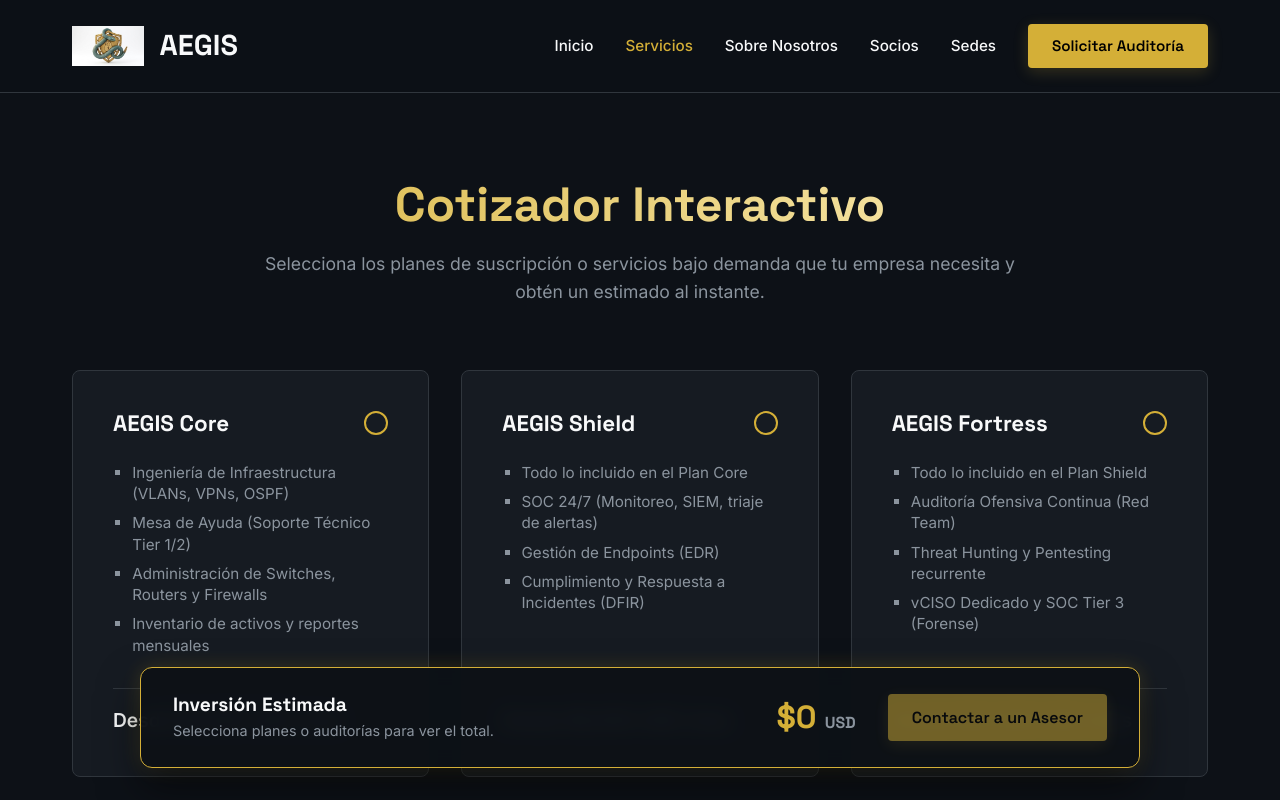
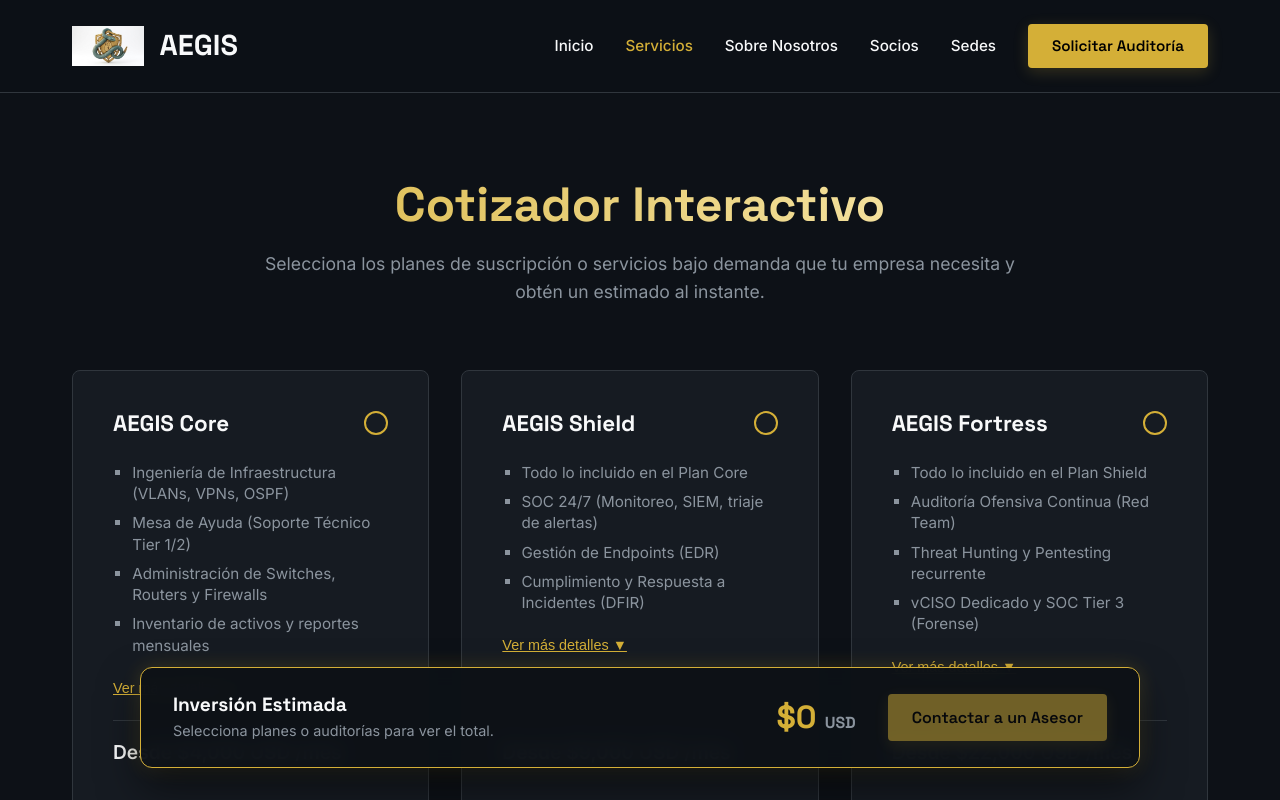
Before and after one commit to nilyerrr/Documentacion---Aegis-Solutions, a React (Vite) app in the folder Proyecto Final - Empresa 1/website/: page /servicios in a window 1280 px wide. Shown: the top 800 px of the page. Built offline with nearby package versions, Linux system fonts and the light colour scheme.

Commit message:
vault backup: 2026-08-14 23:20:49

```diff
--- a/Proyecto Final - Empresa 1/website/src/components/Services.jsx
+++ b/Proyecto Final - Empresa 1/website/src/components/Services.jsx
@@ -12,7 +12,13 @@
       'Mesa de Ayuda (Soporte Técnico Tier 1/2)',
       'Administración de Switches, Routers y Firewalls',
       'Inventario de activos y reportes mensuales'
-    ]
+    ],
+    details: {
+      positioning: 'Infraestructura de red confiable sin monitoreo de seguridad 24/7. Para empresas que necesitan estabilidad operativa pero no manejan datos altamente regulados.',
+      idealClient: 'Retail, manufactura, logística',
+      employees: '50–200 empleados',
+      notIncluded: ['Monitoreo de seguridad 24/7', 'Análisis de malware', 'Gestión de endpoints (EDR)', 'Cumplimiento normativo']
+    }
   },
   {
     id: 'shield',
@@ -24,7 +30,13 @@
       'SOC 24/7 (Monitoreo, SIEM, triaje de alertas)',
       'Gestión de Endpoints (EDR)',
       'Cumplimiento y Respuesta a Incidentes (DFIR)'
-    ]
+    ],
+    details: {
+      positioning: 'El estándar de la industria. SOC 24/7 + infraestructura completa. Para empresas reguladas (HIPAA, ISO 27001, PCI-DSS) que necesitan monitoreo constante y respuesta a incidentes.',
+      idealClient: 'Salud, finanzas, gobierno',
+      employees: '100–500 empleados',
+      notIncluded: ['Auditoría ofensiva / Red Team', 'Pentesting recurrente', 'Threat Hunting proactivo', 'vCISO dedicado']
+    }
   },
   {
     id: 'fortress',
@@ -36,7 +48,13 @@
       'Auditoría Ofensiva Continua (Red Team)',
       'Threat Hunting y Pentesting recurrente',
       'vCISO Dedicado y SOC Tier 3 (Forense)'
-    ]
+    ],
+    details: {
+      positioning: 'Protección absoluta. Sustituye por completo a un departamento interno de ciberseguridad. Para organizaciones con alta exposición de riesgo y requisitos de cumplimiento estrictos.',
+      idealClient: 'Bancos, multinacionales, data centers',
+      employees: '300–1,000+ empleados',
+      notIncluded: []
+    }
   },
   {
     id: 'od1',
@@ -48,7 +66,13 @@
       'Pruebas de aplicaciones web',
       'Reporte detallado con CVSS scoring',
       'Proyecto bajo demanda (2-4 semanas)'
-    ]
+    ],
+    details: {
+      positioning: 'Evaluación exhaustiva para descubrir vulnerabilidades en tu entorno actual antes de que sean explotadas.',
+      idealClient: 'Empresas que van a lanzar un nuevo producto o requieren cumplir con normativas anuales',
+      employees: 'Cualquier tamaño',
+      notIncluded: []
+    }
   },
   {
     id: 'od2',
@@ -60,7 +84,13 @@
       'Evaluación de vector de entrada',
       'Prueba de movimiento lateral y exfiltración',
       'Proyecto bajo demanda (3-6 semanas)'
-    ]
+    ],
+    details: {
+      positioning: 'Simulación de adversarios reales (APT). Evaluamos no solo la tecnología, sino las personas y los procesos defensivos (SOC).',
+      idealClient: 'Empresas maduras con un SOC establecido que desean poner a prueba sus capacidades de detección',
+      employees: 'Cualquier tamaño',
+      notIncluded: []
+    }
   },
   {
     id: 'od3',
@@ -72,12 +102,19 @@
       'Evaluación de brechas (Gap Analysis)',
       'Diseño de políticas de seguridad',
       'Preparación integral para certificación'
-    ]
+    ],
+    details: {
+      positioning: 'Acompañamiento especializado para estructurar los procesos de la empresa y lograr certificaciones internacionales de seguridad.',
+      idealClient: 'Instituciones financieras, salud, o empresas buscando expandirse a mercados internacionales',
+      employees: 'Cualquier tamaño',
+      notIncluded: ['Auditoría final de certificación (debe hacerla un tercero independiente)']
+    }
   }
 ];
 
 const Services = () => {
   const [selectedServices, setSelectedServices] = useState([]);
+  const [expandedServices, setExpandedServices] = useState([]);
   const navigate = useNavigate();
 
   const toggleService = (id) => {
@@ -85,6 +122,15 @@
       setSelectedServices(selectedServices.filter(s => s !== id));
     } else {
       setSelectedServices([...selectedServices, id]);
+    }
+  };
+
+  const toggleExpand = (e, id) => {
+    e.stopPropagation();
+    if (expandedServices.includes(id)) {
+      setExpandedServices(expandedServices.filter(s => s !== id));
+    } else {
+      setExpandedServices([...expandedServices, id]);
     }
   };
 
@@ -110,6 +156,8 @@
         <div className="grid grid-cols-3" style={{ marginBottom: '3rem', alignItems: 'stretch' }}>
           {servicesList.map((service) => {
             const isSelected = selectedServices.includes(service.id);
+            const isExpanded = expandedServices.includes(service.id);
+
             return (
               <div
                 key={service.id}
@@ -122,7 +170,8 @@
                   transform: isSelected ? 'translateY(-5px)' : 'none',
                   boxShadow: isSelected ? '0 10px 30px rgba(212, 175, 55, 0.15)' : 'none',
                   display: 'flex',
-                  flexDirection: 'column'
+                  flexDirection: 'column',
+                  transition: 'all 0.3s ease'
                 }}
               >
                 <div style={{ display: 'flex', justifyContent: 'space-between', alignItems: 'flex-start', marginBottom: '1.5rem' }}>
@@ -143,14 +192,45 @@
                   paddingLeft: '1.2rem',
                   color: 'var(--text-muted)',
                   fontSize: '0.95rem',
-                  marginBottom: '1.5rem',
-                  flexGrow: 1,
+                  marginBottom: '1rem',
                   listStyleType: 'square'
                 }}>
                   {service.features.map((feat, idx) => (
                     <li key={idx} style={{ marginBottom: '0.5rem', lineHeight: '1.4' }}>{feat}</li>
                   ))}
                 </ul>
+
+                <button
+                  onClick={(e) => toggleExpand(e, service.id)}
+                  style={{
+                    background: 'transparent', border: 'none', color: 'var(--primary)',
+                    cursor: 'pointer', textDecoration: 'underline', marginBottom: '1.5rem',
+                    textAlign: 'left', padding: 0, fontSize: '0.9rem', fontWeight: 500
+                  }}
+                >
+                  {isExpanded ? 'Ocultar detalles ▲' : 'Ver más detalles ▼'}
+                </button>
+
+                {isExpanded && (
+                  <div style={{
+                    background: 'rgba(0,0,0,0.3)', padding: '1rem', borderRadius: '8px',
+                    marginBottom: '1.5rem', fontSize: '0.85rem', color: 'var(--text-muted)',
+                    borderLeft: '3px solid var(--primary)'
+                  }}>
+                    <p style={{ marginBottom: '0.8rem' }}><strong style={{ color: 'var(--text-main)' }}>Enfoque:</strong> {service.details.positioning}</p>
+                    <p style={{ marginBottom: '0.8rem' }}><strong style={{ color: 'var(--text-main)' }}>Cliente Ideal:</strong> {service.details.idealClient} ({service.details.employees})</p>
+                    {service.details.notIncluded.length > 0 && (
+                      <>
+                        <strong style={{ color: '#ff6b6b' }}>Lo que NO incluye:</strong>
+                        <ul style={{ paddingLeft: '1.2rem', marginTop: '0.3rem', marginBottom: 0 }}>
+                          {service.details.notIncluded.map((item, i) => (
+                            <li key={i}>{item}</li>
+                          ))}
+                        </ul>
+                      </>
+                    )}
+                  </div>
+                )}
 
                 <div style={{
                   fontWeight: 600,
```
